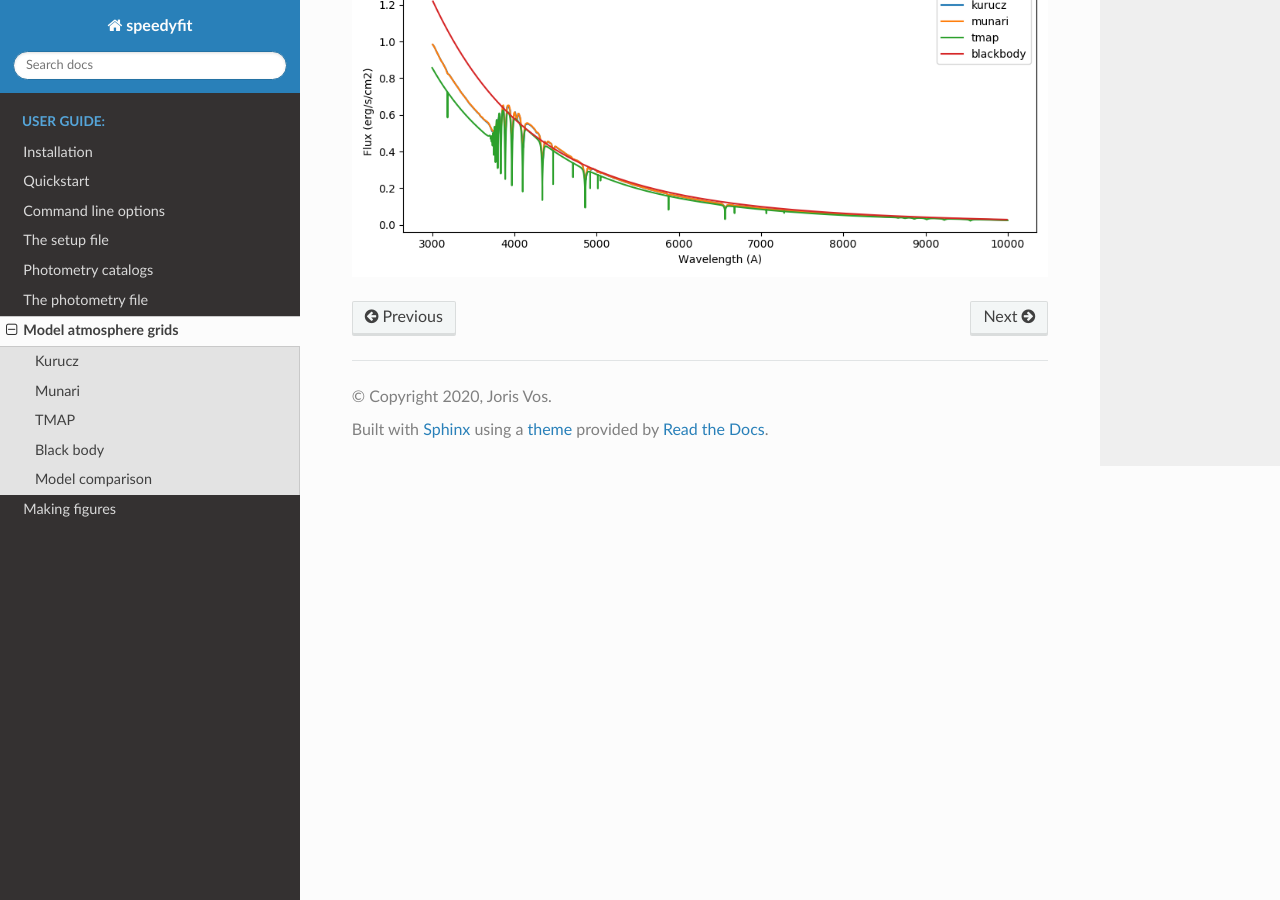
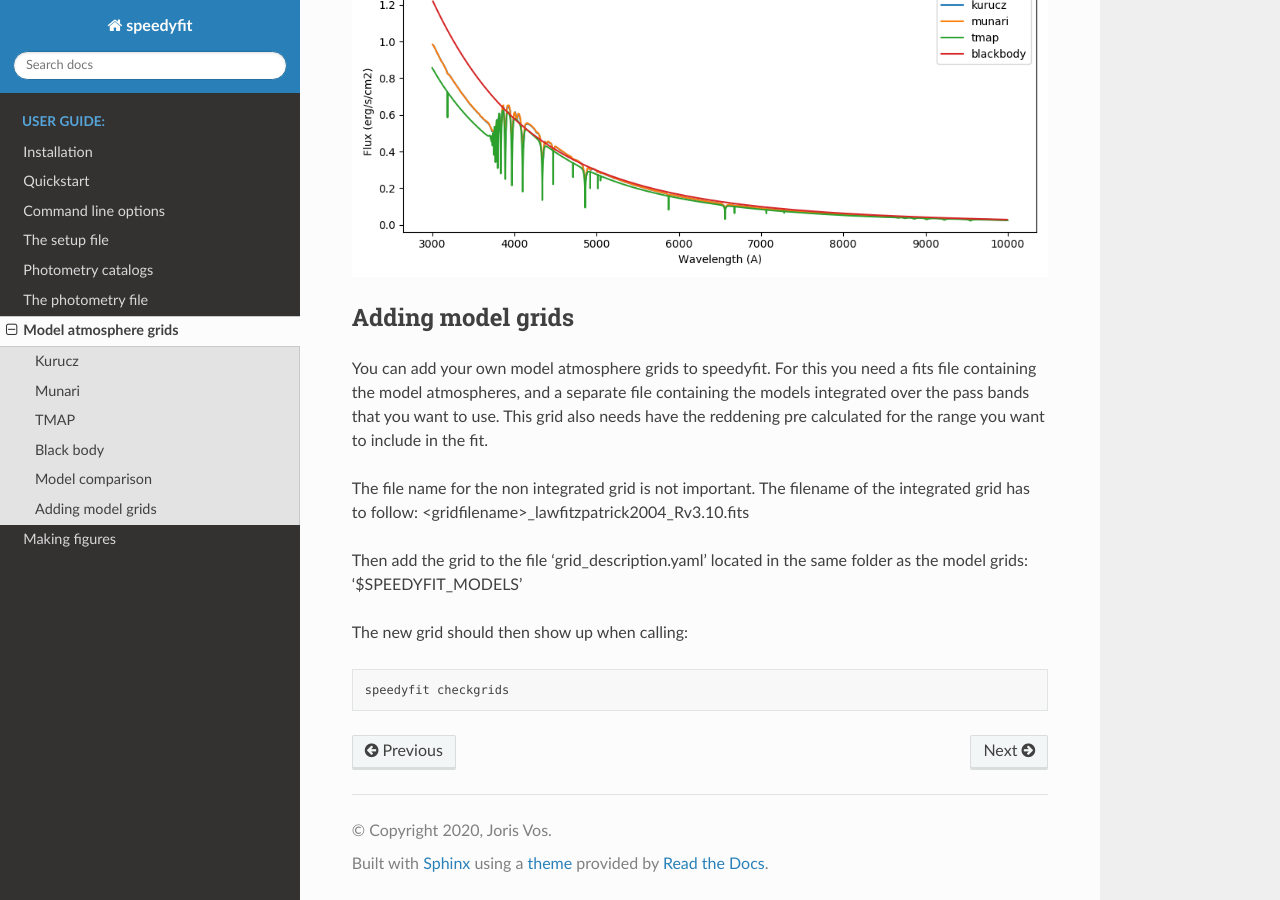
Before and after one commit to vosjo/speedyfit, a Sphinx documentation site: the page built from docs/userguide/model_grids.rst, in a window 1280 px wide and 900 px high, scrolled down 3467 px. Built offline with Sphinx 7.4.7 and the Read the Docs theme 2.0.0, drawn with Linux system fonts in a browser that asks for light colours.

Commit message:
Documentation: Added documentation on how to include a new grid to speedyfit.

```diff
--- a/docs/userguide/model_grids.rst
+++ b/docs/userguide/model_grids.rst
@@ -78,3 +78,21 @@ Lets compare a spectrum of each of these models at the same effective temperatur
     pl.show()
 
 .. image:: figures/model_comparison.png
+
+Adding model grids
+------------------
+
+You can add your own model atmosphere grids to speedyfit. For this you need a fits file containing the model
+atmospheres, and a separate file containing the models integrated over the pass bands that you want to use. This grid
+also needs have the reddening pre calculated for the range you want to include in the fit.
+
+The file name for the non integrated grid is not important. The filename of the integrated grid has to follow:
+<gridfilename>_lawfitzpatrick2004_Rv3.10.fits
+
+Then add the grid to the file 'grid_description.yaml' located in the same folder as the model grids: '$SPEEDYFIT_MODELS'
+
+The new grid should then show up when calling:
+
+.. code-block:: bash
+
+    speedyfit checkgrids
```
